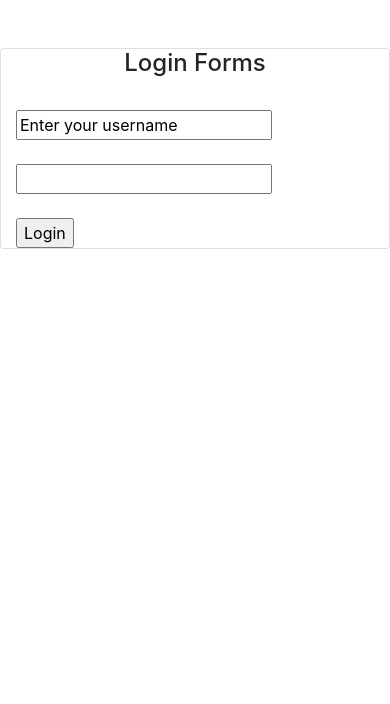
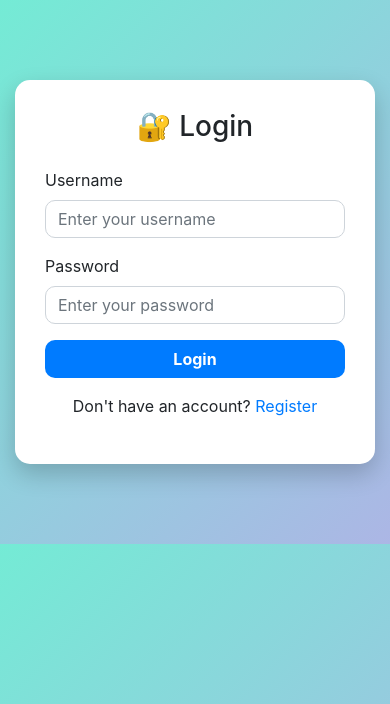
Before and after one commit to Fahim-Khan-98/ecommerce, a Django app: page /account/login/ in a window 390 px wide. Shown: the top 704 px of the page. Run offline with Django 4.2, Linux system fonts and the light colour scheme; some libraries are stand-ins or nearby versions.

Commit message:
add logout and message

```diff
--- a/account/urls.py
+++ b/account/urls.py
@@ -6,6 +6,7 @@ app_name = 'account'
 urlpatterns = [
     path('register/', views.register,name="register"),
     path('login/', views.CustomerLogin,name="login"),
+    path('logout/', views.CustomerLogout, name="logout"),
 
 
 ]
--- a/account/views.py
+++ b/account/views.py
@@ -3,6 +3,9 @@ from django.http import HttpResponse
 from account.forms import RegistrationForm
 from django.contrib.auth.decorators import login_required
 from django.contrib.auth import login,logout,authenticate
+from django.shortcuts import redirect,render
+from django.contrib.auth.models import User
+from django.contrib import messages
 
 
 
@@ -18,7 +21,7 @@ def register(request):
             form = RegistrationForm(request.POST)
             if form.is_valid():
                 form.save()
-                return HttpResponse("Your account has been created successfully")
+                return redirect('account:login')
 
 
         context={
@@ -30,13 +33,31 @@ def register(request):
 
 def CustomerLogin(request):
     if request.user.is_authenticated:
-        return HttpResponse("You're logged in.....")
-    else:
-        if request.method == "POST" or request.method == "post":
-            username = request.POST.get('username')
-            password = request.POST.get('password')
-            customer = authenticate(request ,username=username, password=password)
-            if customer is not None:
-                login(request, customer)
-                return HttpResponse('You are successfully logged in')
+        return redirect('store:index')
+
+    if request.method == "POST":
+        username = request.POST.get('username')
+        password = request.POST.get('password')
+
+        # ✅ Check if user exists
+        if not User.objects.filter(username=username).exists():
+            messages.error(request, "Username does not exist!")
+            return redirect('account:login')
+
+        # ✅ Authenticate user
+        customer = authenticate(request, username=username, password=password)
+
+        if customer is not None:
+            login(request, customer)
+            return redirect('store:index')
+        else:
+            messages.error(request, "Password is incorrect!")
+            return redirect('account:login')
+
     return render(request, 'login.html')
+
+
+def CustomerLogout(request):
+    logout(request)
+    messages.success(request, "You have been logged out successfully!")
+    return redirect('account:login')
--- a/ecommerce/settings.py
+++ b/ecommerce/settings.py
@@ -26,6 +26,7 @@ INSTALLED_APPS = [
     'django.contrib.messages',
     'django.contrib.staticfiles',
     'crispy_forms',
+    'crispy_bootstrap5',
     'account',
     'store',
     'order',
@@ -33,7 +34,8 @@ INSTALLED_APPS = [
     'payment',
 ]
 
-CRISPY_TEMPLATE_PACK = "bootstrap4"
+CRISPY_ALLOWED_TEMPLATE_PACKS = "bootstrap5"
+CRISPY_TEMPLATE_PACK = "bootstrap5"
 
 MIDDLEWARE = [
     'django.middleware.security.SecurityMiddleware',
--- /dev/null
+++ b/requirements.txt
@@ -0,0 +1,6 @@
+asgiref==3.11.1
+Django==6.0.4
+django-crispy-forms==2.6
+pillow==12.2.0
+sqlparse==0.5.5
+tzdata==2026.1
--- a/templates/login.html
+++ b/templates/login.html
@@ -1,45 +1,113 @@
 <!doctype html>
 <html lang="en">
 <head>
-    <!-- Required meta tags -->
   <meta charset="utf-8">
-    <meta name="viewport" content="width=device-width, initial-scale=1, shrink-to-fit=no">
+  <meta name="viewport" content="width=device-width, initial-scale=1">
 
-    <!-- Bootstrap CSS -->
-    <link rel="stylesheet" href="https://cdn.jsdelivr.net/npm/bootstrap@4.0.0/dist/css/bootstrap.min.css" integrity="sha384-Gn5384xqQ1aoWXA+058RXPxPg6fy4IWvTNh0E263XmFcJlSAwiGgFAW/dAiS6JXm" crossorigin="anonymous">
-    {% load crispy_forms_tags %}
-    <title>Login Forms</title>
+  <!-- Bootstrap -->
+  <link rel="stylesheet" href="https://cdn.jsdelivr.net/npm/bootstrap@4.0.0/dist/css/bootstrap.min.css">
+
+  <title>Login</title>
+
+  <style>
+    body {
+      background: linear-gradient(135deg, #74ebd5, #ACB6E5);
+    }
+
+    .login-box {
+      margin-top: 80px;
+      margin-bottom: 80px;
+    }
+
+    .card {
+      border: none;
+      border-radius: 15px;
+      padding: 30px;
+      box-shadow: 0 10px 25px rgba(0,0,0,0.2);
+    }
+
+    .form-control {
+      border-radius: 10px;
+    }
+
+    .btn-custom {
+      border-radius: 10px;
+      background: #007bff;
+      color: white;
+      font-weight: bold;
+    }
+
+    .btn-custom:hover {
+      background: #0056b3;
+    }
+  </style>
 </head>
+
 <body>
 
-    <section id="contact" class="contact">
+<section class="login-box">
   <div class="container">
-          <div class="row mt-5 justify-content-center" data-aos="fade-up">
-            <div class="col-lg-4 card">
-              <h4 class="text-center">Login Forms</h4>
-              <br>
-                    <form action="" method="post">
+    <div class="row justify-content-center">
+
+      <div class="col-md-4">
+        <div class="card">
+
+          <h3 class="text-center mb-4">🔐 Login</h3>
+
+          <!-- ✅ Messages INSIDE card -->
+          {% if messages %}
+            {% for message in messages %}
+              <div class="alert alert-danger text-center">
+                {{ message }}
+              </div>
+            {% endfor %}
+          {% endif %}
+
+          <form method="post">
             {% csrf_token %}
-                        <input type="username" name="username" value="Enter your username">
-                        <br>
-                        <br>
-                        <input type="password" name="password">
-                    <br>
-                    <br>
-                    <input type="submit" value="Login">
+
+            <div class="form-group">
+              <label>Username</label>
+              <input type="text" name="username" class="form-control"
+                     placeholder="Enter your username"
+                     value="{{ request.POST.username }}">
+            </div>
+
+            <div class="form-group">
+              <label>Password</label>
+              <input type="password" name="password"
+                     class="form-control"
+                     placeholder="Enter your password">
+            </div>
+
+            <button type="submit" class="btn btn-custom btn-block mt-3">
+              Login
+            </button>
+
           </form>
 
+          <p class="text-center mt-3">
+            Don't have an account?
+            <a href="{% url 'account:register' %}">Register</a>
+          </p>
 
+        </div>
       </div>
 
     </div>
+  </div>
+</section>
 
-      </div>
-    </section><!-- End Login Section -->
-    <!-- Optional JavaScript -->
-    <!-- jQuery first, then Popper.js, then Bootstrap JS -->
-    <script src="https://code.jquery.com/jquery-3.2.1.slim.min.js" integrity="sha384-KJ3o2DKtIkvYIK3UENzmM7KCkRr/rE9/Qpg6aAZGJwFDMVNA/GpGFF93hXpG5KkN" crossorigin="anonymous"></script>
-    <script src="https://cdn.jsdelivr.net/npm/popper.js@1.12.9/dist/umd/popper.min.js" integrity="sha384-ApNbgh9B+Y1QKtv3Rn7W3mgPxhU9K/ScQsAP7hUibX39j7fakFPskvXusvfa0b4Q" crossorigin="anonymous"></script>
-    <script src="https://cdn.jsdelivr.net/npm/bootstrap@4.0.0/dist/js/bootstrap.min.js" integrity="sha384-JZR6Spejh4U02d8jOt6vLEHfe/JQGiRRSQQxSfFWpi1MquVdAyjUar5+76PVCmYl" crossorigin="anonymous"></script>
+<script>
+  setTimeout(function(){
+    let alerts = document.querySelectorAll('.alert');
+    alerts.forEach(function(alert){
+      alert.style.transition = "opacity 0.5s";
+      alert.style.opacity = "0";
+      setTimeout(() => alert.remove(), 500);
+    });
+  }, 3000);
+</script>
+
 </body>
 </html>
```
Also changed, not shown: account/forms.py (+6 -6 lines), order/views.py (+65 -19 lines), templates/register.html (+38 -24 lines), db.sqlite3, 1 other file. Lines whose indentation alone changed are shown as unchanged.
